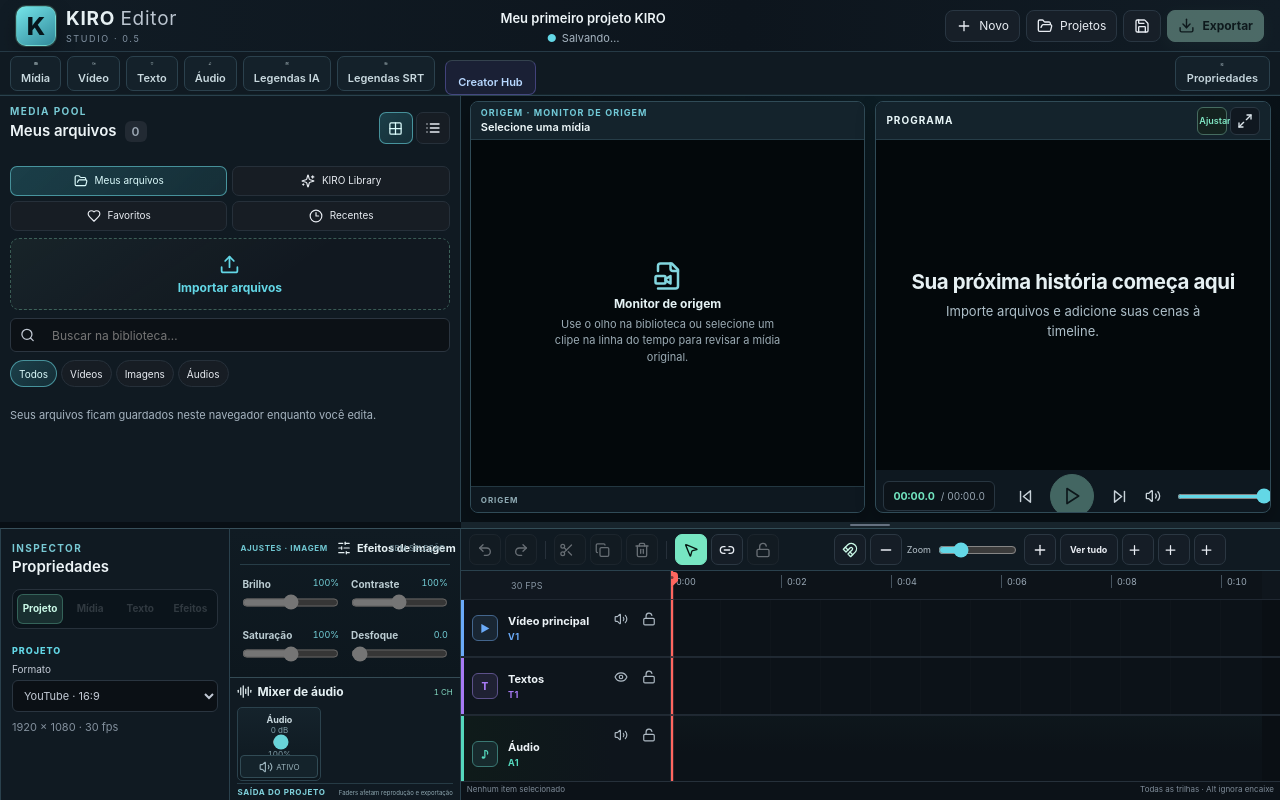
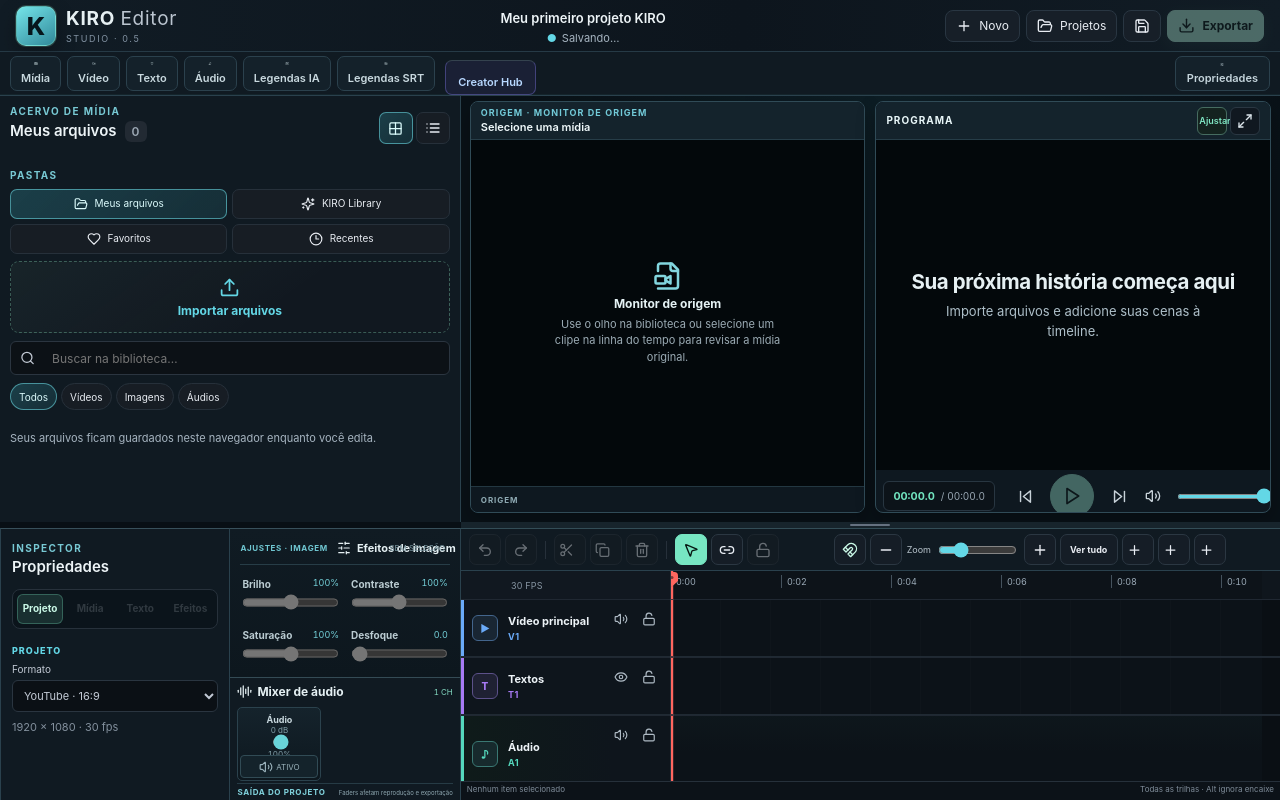
Before and after one commit to kiroaventureiro/kiro-editor, a React (Vite) app: page / in a window 1280 px wide. Built offline with nearby package versions, Linux system fonts and the light colour scheme.

Commit message:
Split media library into folders and assets panes

```diff
--- a/src/components/MediaLibrary.tsx
+++ b/src/components/MediaLibrary.tsx
@@ -224,7 +224,7 @@ export default function MediaLibrary({
       <div className="library-heading">
         <div>
           <span className="eyebrow">
-            {section === "kiro" ? "CATÁLOGO KIRO" : "MEDIA POOL"}
+            {section === "kiro" ? "CATÁLOGO KIRO" : "ACERVO DE MÍDIA"}
           </span>
           <h2>
             {sectionTitle} <small>{visibleAssets.length}</small>
@@ -248,7 +248,10 @@ export default function MediaLibrary({
         </div>
       </div>
 
-      <nav className="library-sections" aria-label="Áreas da biblioteca">
+      <div className="library-browser-layout">
+        <div className="library-folder-rail">
+          <span className="eyebrow">PASTAS</span>
+          <nav className="library-sections" aria-label="Áreas da biblioteca">
         <button
           className={section === "mine" ? "active" : ""}
           onClick={() => setSection("mine")}
@@ -273,8 +276,10 @@ export default function MediaLibrary({
         >
           <Clock3 size={14} /> Recentes
         </button>
-      </nav>
+          </nav>
+        </div>
 
+        <div className="library-browser-content">
       {section === "mine" && (
         <>
           <label
@@ -541,6 +546,8 @@ export default function MediaLibrary({
           Seus arquivos ficam guardados neste navegador enquanto você edita.
         </p>
       )}
+        </div>
+      </div>
     </aside>
   );
 }
```
